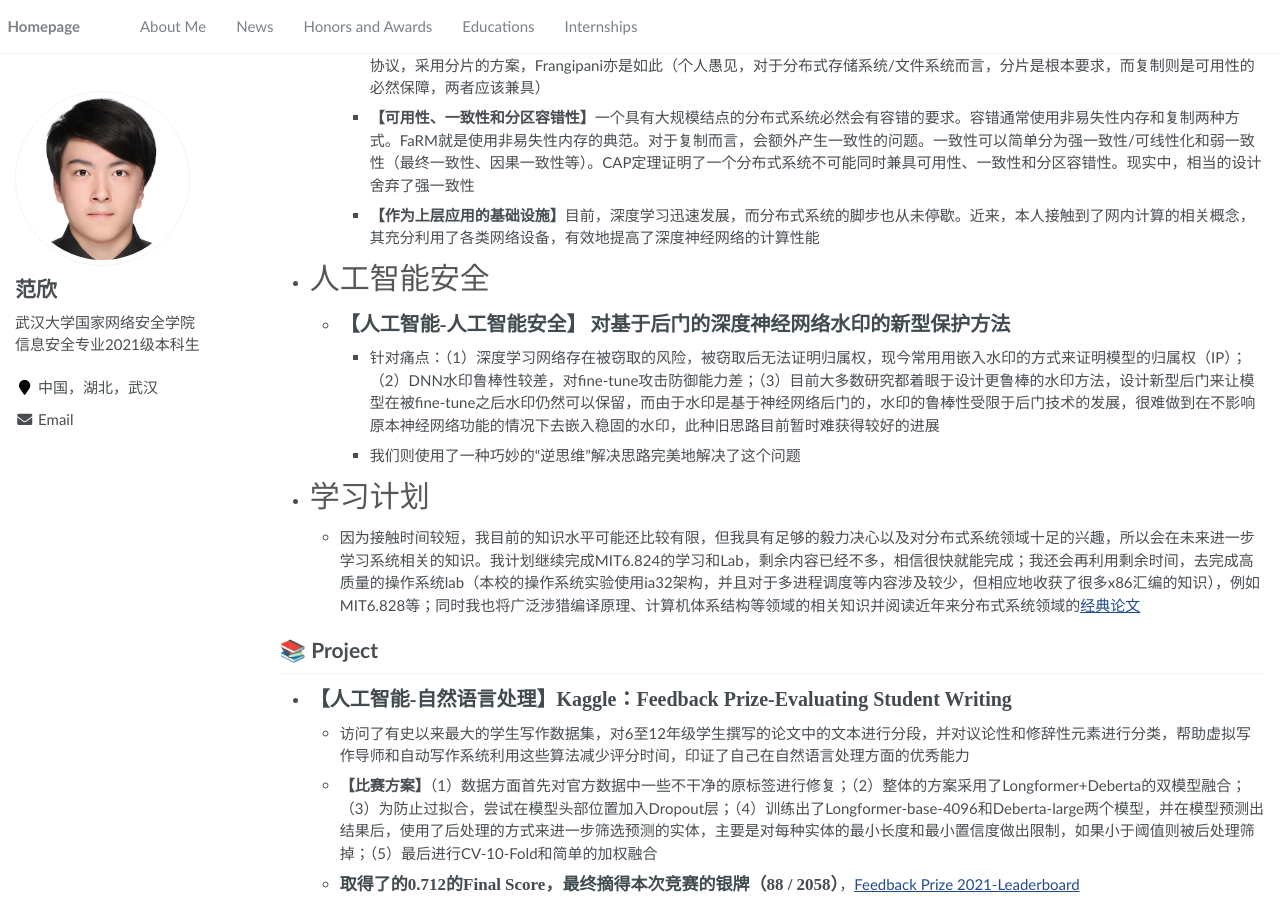
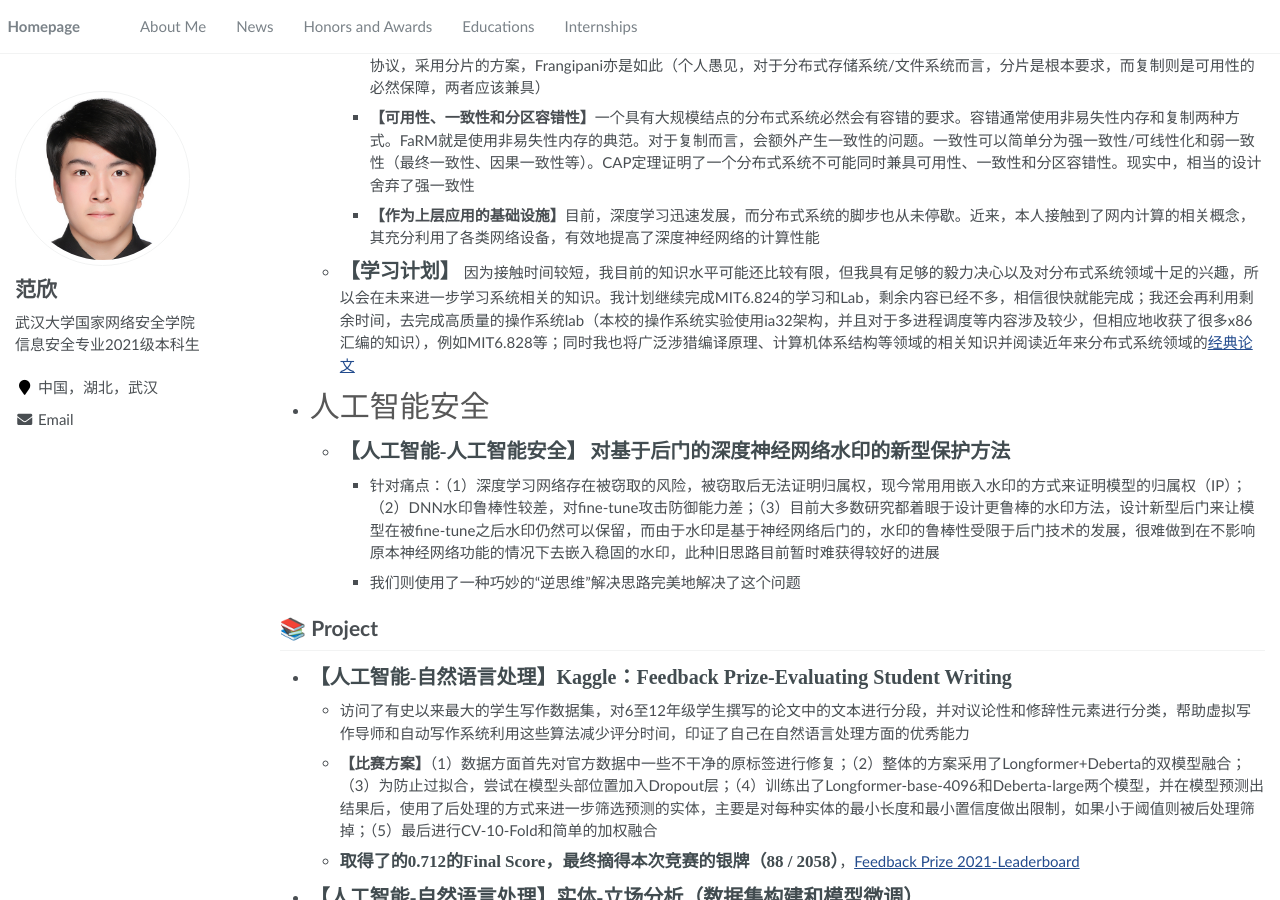
Before and after one commit to fx23333/fx23333.github.io, a Jekyll site: the page built from _pages/about.md, in a window 1280 px wide and 900 px high, scrolled down 1720 px. Built offline with Jekyll 4.4.1, drawn with Linux system fonts in a browser that asks for light colours; some web fonts are replaced; some of the changed text lies outside the part shown.

Commit message:
2023-12-10_2

```diff
--- a/_pages/about.md
+++ b/_pages/about.md
@@ -43,7 +43,7 @@ redirect_from:
 # 📁 Research Experience
 
 - <span class="xingkai" style="font-size: 30px;">分布式系统</span>
-  - **<span class="youyuan">【分布式系统基础知识】</span>**
+  - **<span class="youyuan">【分布式系统】</span>**<span class="fangsong">基础知识</span>
     - **【一致性算法】**为了实现各种一致性，需要使用一些一致性算法。尽管Paxos作为奠基者，其理解难度过大，并且现实世界中各方对Paxos的实现略有不同。而Raft则是一种更清晰、更易理解、更易部署的算法。**本人基于MIT6.824的Lab2，完成了一个Raft算法的实现**（为了实现Raft算法，本人还对Go的并发控制模型（[Go Concurrency Control Models](https://1drv.ms/b/s!AlxOiC78JsFshzmlIgVBPy5FLHwf?e=fWELY7)）、RPC等（[Go Basic](https://1drv.ms/b/s!AlxOiC78JsFshy-SkKhTkYJThoe1?e=CcZrWX)）知识做了一些了解）。除[Raft](https://1drv.ms/b/s!AlxOiC78JsFshzuYS6XiHRpToK2M?e=xlLGMC)外，本人还熟悉[CRAQ](https://1drv.ms/b/s!AlxOiC78JsFshz_7G171B1pCnimm?e=p8YcRV)
     - **【分布式计算】**本人对[MapReduce](https://1drv.ms/b/s!AlxOiC78JsFshx0JxilRuCR3BA3L?e=gcKofn)和[Spark](https://1drv.ms/b/s!AlxOiC78JsFshyZD71qUeBMombKR?e=WoWqhm)均比较熟悉。各类分布式文件系统/存储系统的设计，为分布式计算提供了基础设施。例如MapReduce建立在GFS之上，Spark以HDFS为依托。尽管前者作为Google三驾马车之二，但其类批处理的模式、单一的运算和较高的编程要求，使其正在逐渐淡出历史舞台；而Spark的RDD高级抽象，基于内存迭代的计算方式、基于DAG的任务调度等特性使得Spark在面临数据挖掘、机器学习等任务时具有更强的竞争力（尽管受到了Flink等框架的挑战）
     - **【分布式存储】**本人熟悉的分布式存储系统包括[Google File System](https://1drv.ms/b/s!AlxOiC78JsFshzQfDVS3oCI_8tH3?e=7Ejojc)、[Frangipani](https://1drv.ms/b/s!AlxOiC78JsFshx60xxiA__QylCER?e=BeK5CC)和[COPS](https://1drv.ms/b/s!AlxOiC78JsFshyowetpTrtzcIqw_?e=EcbRh5)。GFS作为Google三驾马车之一，具有其创新性。GFS相比以往的分布式文件系统，认为部分服务器的故障是一种常态。因此，将持续监测、错误检测、容错、自动恢复纳入GFS必不可少的重要功能，并且可以与MapReduce在同一集群上协作；Frangipani由于其针对Cache一致性的相关设计而独树一帜；相较之下，COPS则提出了因果一致性的相关设计方案
@@ -57,13 +57,15 @@ redirect_from:
     - **【复制和分片】**通常为了获得更好的性能，分布式系统会采复制/分片两种方案。复制能够有效地降低大吞吐量场景下单个结点的负载并且（部分分布式系统）允许读取本地replica，能有效降低传播时延；分片则提供了更好的拓展性，可以满足数据动态增长的需求。两种方式各有利弊，但并非对立。Memcached的实现就充分结合了两者的优点：在Region之间使用复制，在同一cluster内则利用一致性哈希协议，采用分片的方案，Frangipani亦是如此（个人愚见，对于分布式存储系统/文件系统而言，分片是根本要求，而复制则是可用性的必然保障，两者应该兼具）
     - **【可用性、一致性和分区容错性】**一个具有大规模结点的分布式系统必然会有容错的要求。容错通常使用非易失性内存和复制两种方式。FaRM就是使用非易失性内存的典范。对于复制而言，会额外产生一致性的问题。一致性可以简单分为强一致性/可线性化和弱一致性（最终一致性、因果一致性等）。CAP定理证明了一个分布式系统不可能同时兼具可用性、一致性和分区容错性。现实中，相当的设计舍弃了强一致性
     - **【作为上层应用的基础设施】**目前，深度学习迅速发展，而分布式系统的脚步也从未停歇。近来，本人接触到了网内计算的相关概念，其充分利用了各类网络设备，有效地提高了深度神经网络的计算性能
+
+  - <span class="youyuan">【学习计划】</span>
+  因为接触时间较短，我目前的知识水平可能还比较有限，但我具有足够的毅力决心以及对分布式系统领域十足的兴趣，所以会在未来进一步学习系统相关的知识。我计划继续完成MIT6.824的学习和Lab，剩余内容已经不多，相信很快就能完成；我还会再利用剩余时间，去完成高质量的操作系统lab（本校的操作系统实验使用ia32架构，并且对于多进程调度等内容涉及较少，但相应地收获了很多x86汇编的知识），例如MIT6.828等；同时我也将广泛涉猎编译原理、计算机体系结构等领域的相关知识并阅读近年来分布式系统领域的[经典论文](https://iswade.github.io/02_distributed_system_paper)
 - <span class="xingkai" style="font-size: 30px;">人工智能安全</span>
   - <span class="youyuan">【人工智能-人工智能安全】</span> <span class="fangsong">对基于后门的深度神经网络水印的新型保护方法</span>
     - 针对痛点：（1）深度学习网络存在被窃取的风险，被窃取后无法证明归属权，现今常用用嵌入水印的方式来证明模型的归属权（IP）；（2）DNN水印鲁棒性较差，对fine-tune攻击防御能力差；（3）目前大多数研究都着眼于设计更鲁棒的水印方法，设计新型后门来让模型在被fine-tune之后水印仍然可以保留，而由于水印是基于神经网络后门的，水印的鲁棒性受限于后门技术的发展，很难做到在不影响原本神经网络功能的情况下去嵌入稳固的水印，此种旧思路目前暂时难获得较好的进展
     - 我们则使用了一种巧妙的“逆思维”解决思路完美地解决了这个问题
 
-- **<span class="xingkai" style="font-size: 30px;">学习计划</span>**
-  - 因为接触时间较短，我目前的知识水平可能还比较有限，但我具有足够的毅力决心以及对分布式系统领域十足的兴趣，所以会在未来进一步学习系统相关的知识。我计划继续完成MIT6.824的学习和Lab，剩余内容已经不多，相信很快就能完成；我还会再利用剩余时间，去完成高质量的操作系统lab（本校的操作系统实验使用ia32架构，并且对于多进程调度等内容涉及较少，但相应地收获了很多x86汇编的知识），例如MIT6.828等；同时我也将广泛涉猎编译原理、计算机体系结构等领域的相关知识并阅读近年来分布式系统领域的[经典论文](https://iswade.github.io/02_distributed_system_paper)
+
 
 
 # 📚 Project
```
